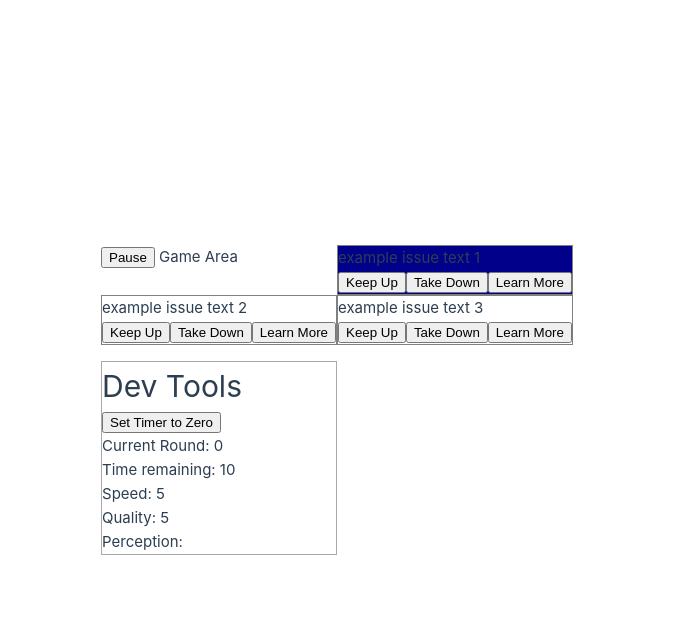
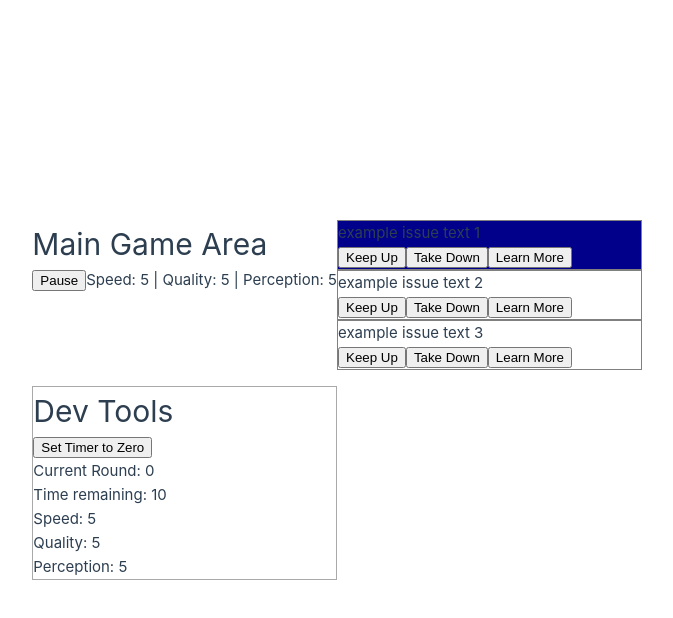
Before and after one commit to randylubin/trust-and-safety-230, a Vue app: page / in a window 1280 px wide. Both pictures are taken after a click on the button "Start Game". Shown: the top 618 px of the page, without its empty margins (303-976 px from the left). Built offline with nearby package versions, Linux system fonts and the light colour scheme.

Commit message:
interstitials working

```diff
--- /dev/null
+++ b/src/components/GameOver/GameOver.vue
@@ -0,0 +1,15 @@
+<script setup>
+// import { GameSessionStore } from "../../stores/GameSessionStore";
+import { MetaGameStore } from "../../stores/MetaGameStore";
+
+function startNewGame() {
+  MetaGameStore.numberOfSessions.value++;
+}
+</script>
+
+<template>
+  <h1>Game Over</h1>
+  <button @click="startNewGame()">New Game</button>
+</template>
+
+<style scoped></style>
--- /dev/null
+++ b/src/components/GameStateBar.vue
@@ -0,0 +1,11 @@
+<script setup>
+import { GameSessionStore } from "../stores/GameSessionStore";
+</script>
+
+<template>
+  <span>Speed: {{ GameSessionStore.moderationSpeed }} | </span>
+  <span>Quality: {{ GameSessionStore.moderationQuality }} | </span>
+  <span>Perception: {{ GameSessionStore.publicPerception }}</span>
+</template>
+
+<style scoped></style>
--- /dev/null
+++ b/src/components/Issues/InterstitialScreen.vue
@@ -0,0 +1,12 @@
+<script setup>
+// import { GameSessionStore } from "../../stores/GameSessionStore";
+import { IssueQueueStore } from "../../stores/IssueQueueStore";
+</script>
+
+<template>
+  <h1>Interstitial Screen</h1>
+  <div>{{ IssueQueueStore.interstitialShown }}</div>
+  <button @click="IssueQueueStore.closeInterstitial()">Close</button>
+</template>
+
+<style scoped></style>
--- a/src/components/Issues/IssueQueue.vue
+++ b/src/components/Issues/IssueQueue.vue
@@ -1,16 +1,36 @@
 <script setup>
-// import { ref } from "vue";
+import { computed } from "vue";
+import { IssueQueueStore } from "./../../stores/IssueQueueStore.js";
 import IssueCard from "./IssueCard.vue";
-import { IssueQueueStore } from "./../../stores/IssueQueueStore.js";
+
+import InterstitialScreen from "./InterstitialScreen.vue";
+
+function filterInterstitials() {
+  let filteredArray = [];
+  for (let i = 0; i < IssueQueueStore.currentIssueQueue.length; i++) {
+    let issue = JSON.parse(JSON.stringify(IssueQueueStore.currentIssueQueue[i]));
+    if (!issue.interstitialOnly) {
+      filteredArray.push(issue);
+    }
+  }
+  return filteredArray;
+}
+
+const cardQueue = computed(() => filterInterstitials());
 </script>
 
 <template>
-  <IssueCard
-    v-for="(issue, index) in IssueQueueStore.currentIssueQueue"
-    :key="issue.issueID"
-    :queueIndex="index"
-    :issue-data="issue"
-  ></IssueCard>
+  <InterstitialScreen
+    v-if="IssueQueueStore.interstitialShown"
+  ></InterstitialScreen>
+  <div v-if="!IssueQueueStore.interstitialShown">
+    <IssueCard
+      v-for="(issue, index) in cardQueue"
+      :key="issue.issueID"
+      :queueIndex="index"
+      :issue-data="issue"
+    ></IssueCard>
+  </div>
 </template>
 
 <style scoped></style>
--- a/src/components/LaunchScreen/LaunchScreen.vue
+++ b/src/components/LaunchScreen/LaunchScreen.vue
@@ -8,7 +8,7 @@ const props = defineProps({
 
 <template>
   <div class="launch-screen">
-    Launch Screen
+    <h1>Launch Screen</h1>
     <button v-if="activeSession" @click="$emit('continueSession')">
       Continue Session
     </button>
--- a/src/components/MainGame.vue
+++ b/src/components/MainGame.vue
@@ -3,8 +3,10 @@ import { ref } from "vue";
 import { GameSessionStore } from "../stores/GameSessionStore";
 
 import PauseMenu from "./PauseMenu.vue";
+import GameStateBar from "./GameStateBar.vue";
 import IssueQueue from "./Issues/IssueQueue.vue";
 import InterRoundScreens from "./InterRoundScreens.vue";
+import GameOver from "./GameOver/GameOver.vue";
 import DevTools from "./DevTools.vue";
 
 const gameIsPaused = ref(false);
@@ -18,13 +20,15 @@ function unpauseGame() {
 <template>
   <PauseMenu v-if="gameIsPaused" @unpause-game="unpauseGame()"></PauseMenu>
   <div class="game-area" v-if="!gameIsPaused">
+    <h1>Main Game Area</h1>
     <button @click="gameIsPaused = true">Pause</button>
-    Game Area
+    <GameStateBar></GameStateBar>
   </div>
   <IssueQueue
     v-if="!gameIsPaused && !GameSessionStore.betweenRounds"
   ></IssueQueue>
   <InterRoundScreens v-if="GameSessionStore.betweenRounds"></InterRoundScreens>
+  <GameOver v-if="GameSessionStore.showGameOver"></GameOver>
   <DevTools></DevTools>
 </template>
 
--- a/src/issueData/GenericIssues.js
+++ b/src/issueData/GenericIssues.js
@@ -3,6 +3,7 @@ export const GenericIssues = [
     issueText: "example issue text 1",
     issueID: "1",
     correctResponse: "keepUp",
+    postIssueInterstitial: "here's a post-interstitial",
   },
   {
     issueText: "example issue text 2",
@@ -10,8 +11,12 @@ export const GenericIssues = [
     correctResponse: "keepUp",
   },
   {
+    interstitialOnly: "this is an interstitial that isn't attached to a card",
+  },
+  {
     issueText: "example issue text 3",
     issueID: "3",
     correctResponse: "keepUp",
+    preIssueInterstitial: "here's a pre-interstitial",
   },
 ];
--- a/src/stores/GameSessionStore.js
+++ b/src/stores/GameSessionStore.js
@@ -6,13 +6,21 @@ export const GameSessionStore = reactive({
   betweenRounds: false,
   moderationSpeed: 5,
   moderationQuality: 5,
-  publicPerceptions: 5,
+  publicPerception: 5,
+  showGameOver: false,
   timesUp: function (timesUpBoolean) {
     this.timeRemaining = 0;
   },
   triggerPostRound() {
     // TODO
-    this.timeRemaining = 0;
-    this.betweenRounds = true;
+    if (
+      this.moderationQuality * this.moderationSpeed * this.publicPerception ==
+      0 // TODO update formula
+    ) {
+      this.showGameOver = true;
+    } else {
+      this.timeRemaining = 0;
+      this.betweenRounds = true;
+    }
   },
 });
--- a/src/stores/IssueQueueStore.js
+++ b/src/stores/IssueQueueStore.js
@@ -7,6 +7,24 @@ export const IssueQueueStore = reactive({
   genericIssuesSeen: [],
   arcsInProgress: [],
   arcsCompleted: [],
+  interstitialShown: false,
+  startNextCard() {
+    if (
+      GameSessionStore.timeRemaining != 0 &&
+      IssueQueueStore.currentIssueQueue.length
+    ) {
+      if (this.currentIssueQueue[0].preIssueInterstitial) {
+        this.interstitialShown = this.currentIssueQueue[0].preIssueInterstitial;
+        this.interstitialType = "pre";
+      }
+      if (this.currentIssueQueue[0].interstitialOnly) {
+        this.interstitialShown = this.currentIssueQueue[0].interstitialOnly;
+        this.interstitialType = "interstitialOnly";
+      }
+    } else {
+      this.endRound();
+    }
+  },
   takeAction(action, issueData) {
     if (action == issueData.correctResponse) {
       console.log("right answer");
@@ -16,13 +34,33 @@ export const IssueQueueStore = reactive({
     this.genericIssuesSeen.push(this.currentIssueQueue[0].issueID);
     // TODO Arcs
     // TODO add new issues
-    if (GameSessionStore.timeRemaining != 0) {
-      GameSessionStore.timeRemaining--; // TODO remove this
+    if (issueData.postIssueInterstitial) {
+      this.interstitialShown = issueData.postIssueInterstitial;
+      this.interstitialType = "post";
+      this.currentIssueQueue.shift();
     } else {
-      GameSessionStore.betweenRounds = true;
-      GameSessionStore.triggerPostRound();
+      this.currentIssueQueue.shift();
+      if (GameSessionStore.timeRemaining != 0) {
+        GameSessionStore.timeRemaining--; // TODO remove this
+        this.startNextCard();
+      } else if (!issueData.postIssueInterstitial) {
+        this.endRound();
+      }
     }
-    this.currentIssueQueue.shift();
+  },
+  endRound() {
+    GameSessionStore.betweenRounds = true;
+    GameSessionStore.triggerPostRound();
+  },
+  closeInterstitial() {
+    console.log("closing interstitial");
+    this.interstitialShown = false;
+    if (this.interstitialType !== "pre") {
+      if (this.interstitialType === "interstitialOnly") {
+        this.currentIssueQueue.shift();
+      }
+      this.startNextCard();
+    }
   },
   startNewRound() {
     // TODO
```
